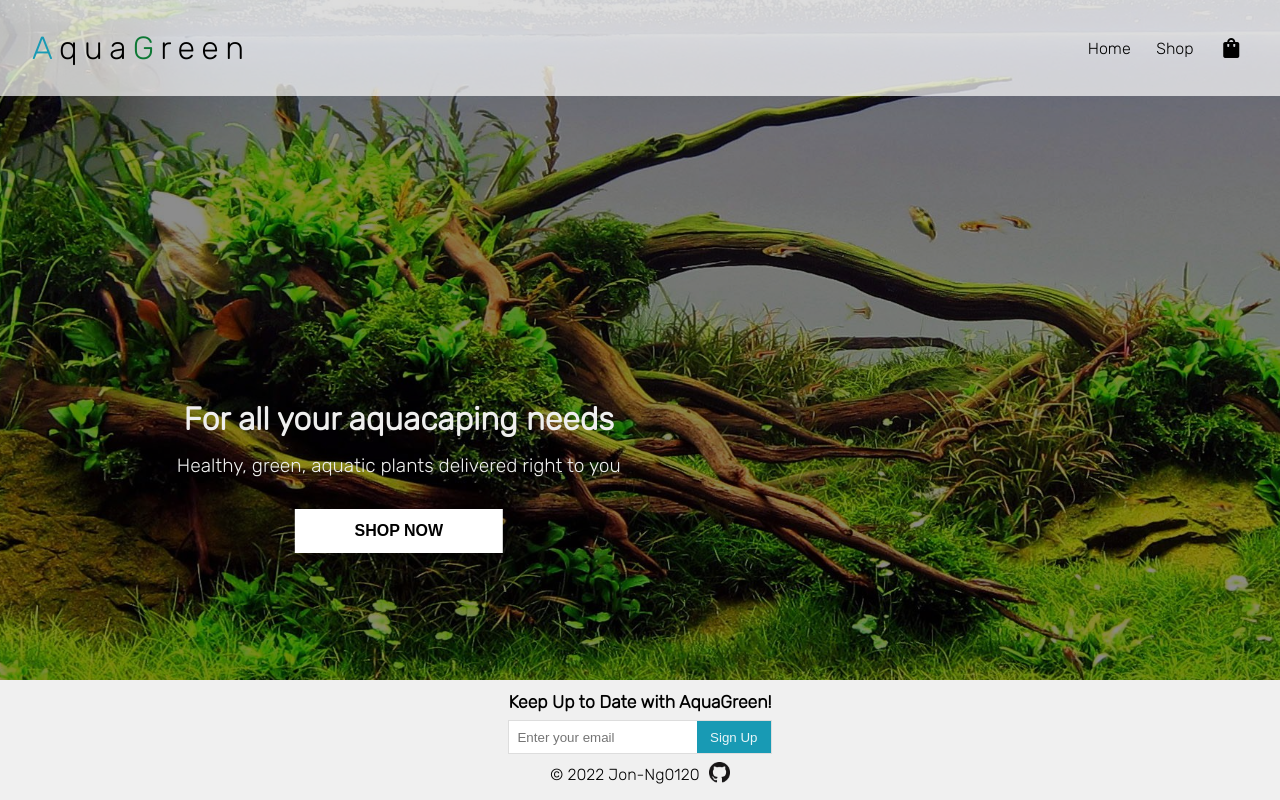
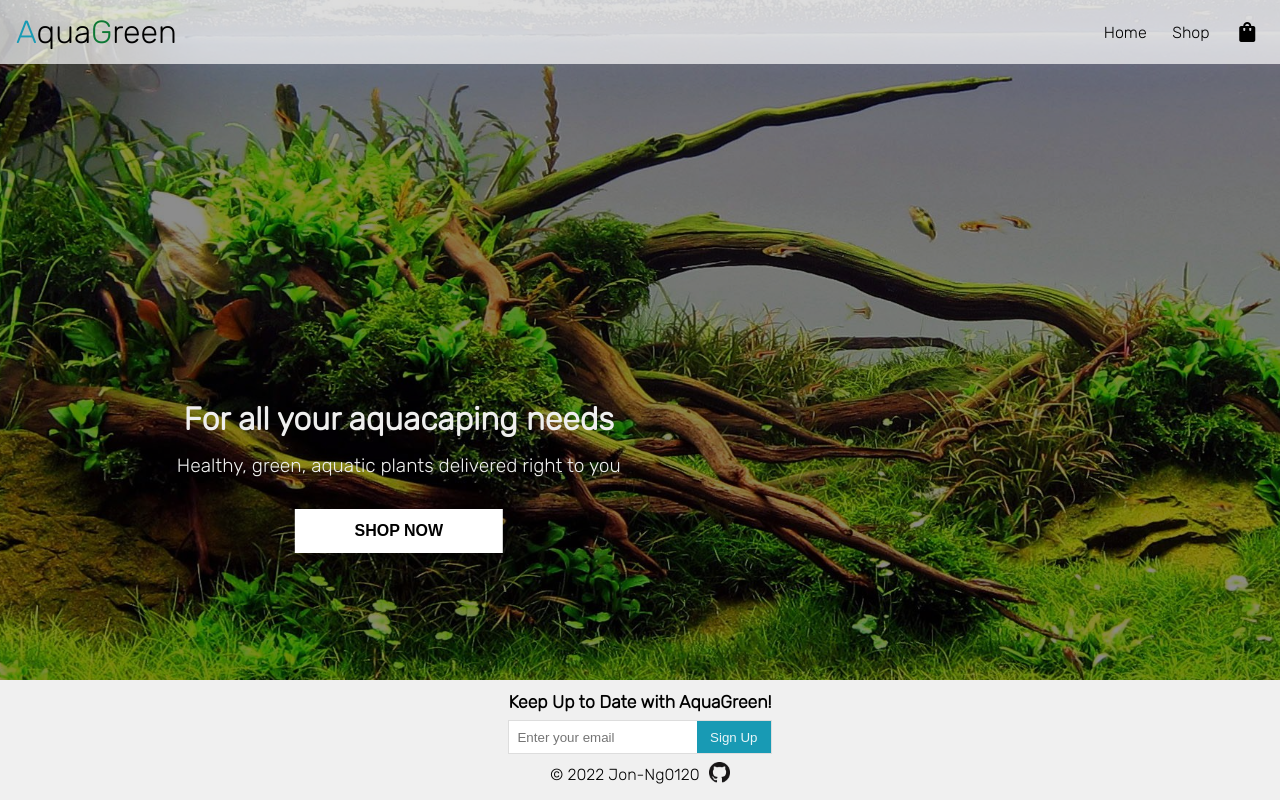
Before and after one commit to jon-ng0120/aquagreen, a React (Create React App) app: page / in a window 1280 px wide. Built offline with nearby package versions, Linux system fonts and the light colour scheme.

Commit message:
removed spaccing from title

```diff
--- a/src/Components/Header.js
+++ b/src/Components/Header.js
@@ -9,13 +9,13 @@ const Div = styled.div`
   display: flex;
   justify-content: space-between;
   align-items: center;
-  padding: 2rem;
+  padding: 1rem;
   background-color: rgba(255, 255, 255, 0.7);
   color: #404040;
 `;
 
 const Title = styled.div`
-  letter-spacing: 0.4rem;
+  /* letter-spacing: 0.4rem; */
 `;
 
 const Nav = styled.nav`
```
